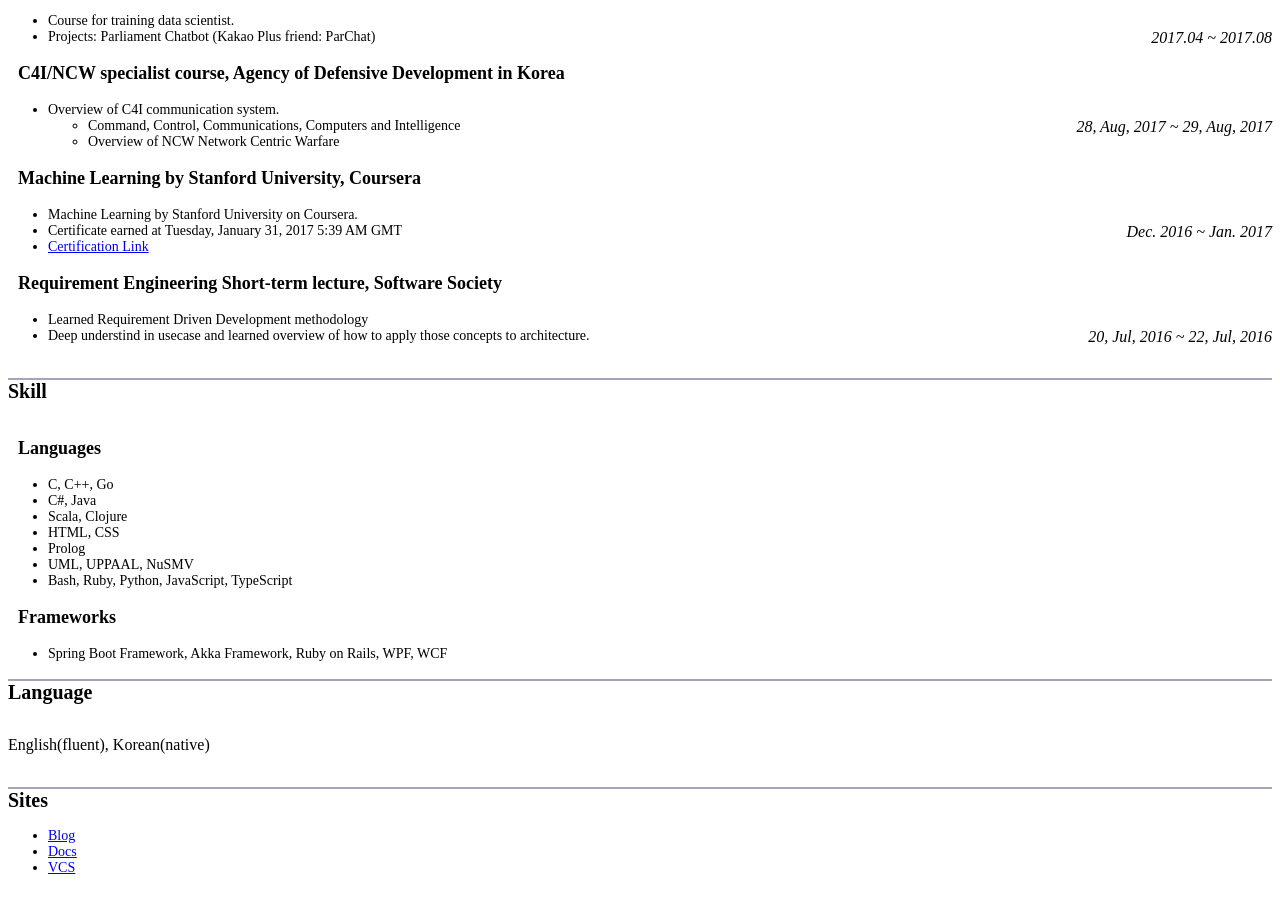
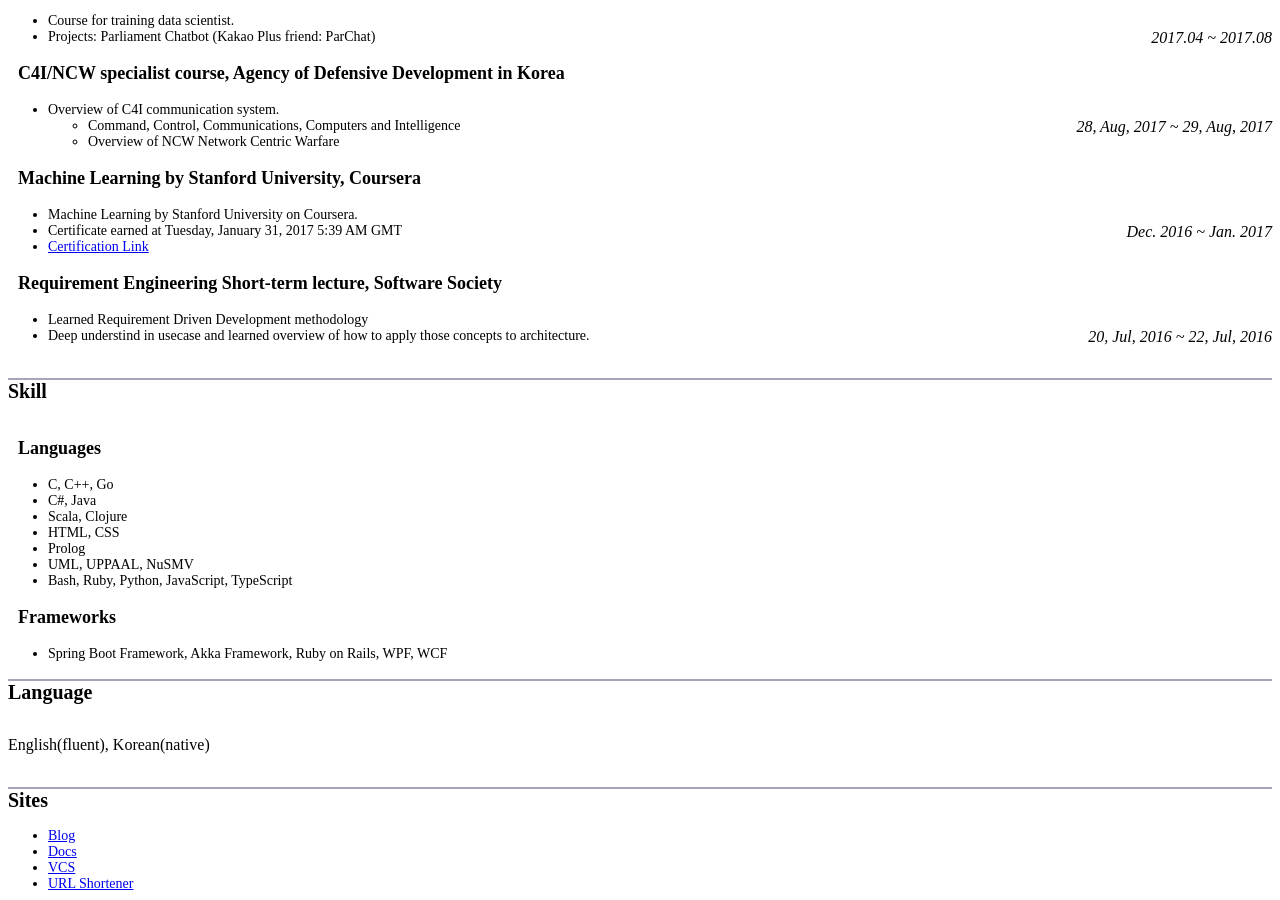
Before and after one commit to gkm2164/gkm2164.github.io, a Jekyll site: the page built from index.md, in a window 1280 px wide and 900 px high, scrolled down 2295 px. Built offline with Jekyll 4.4.1, drawn with Linux system fonts in a browser that asks for light colours; our own code applies the rules of GitHub Pages for plain Markdown files.

Commit message:
Update index.md

```diff
--- a/index.md
+++ b/index.md
@@ -192,3 +192,4 @@ English(fluent), Korean(native)
 * [Blog](https://blog.gyeongmin.co)
 * [Docs](https://docs.gyeongmin.co)
 * [VCS](https://vcs.gyeongmin.co)
+* [URL Shortener](https://gben.me)
```
